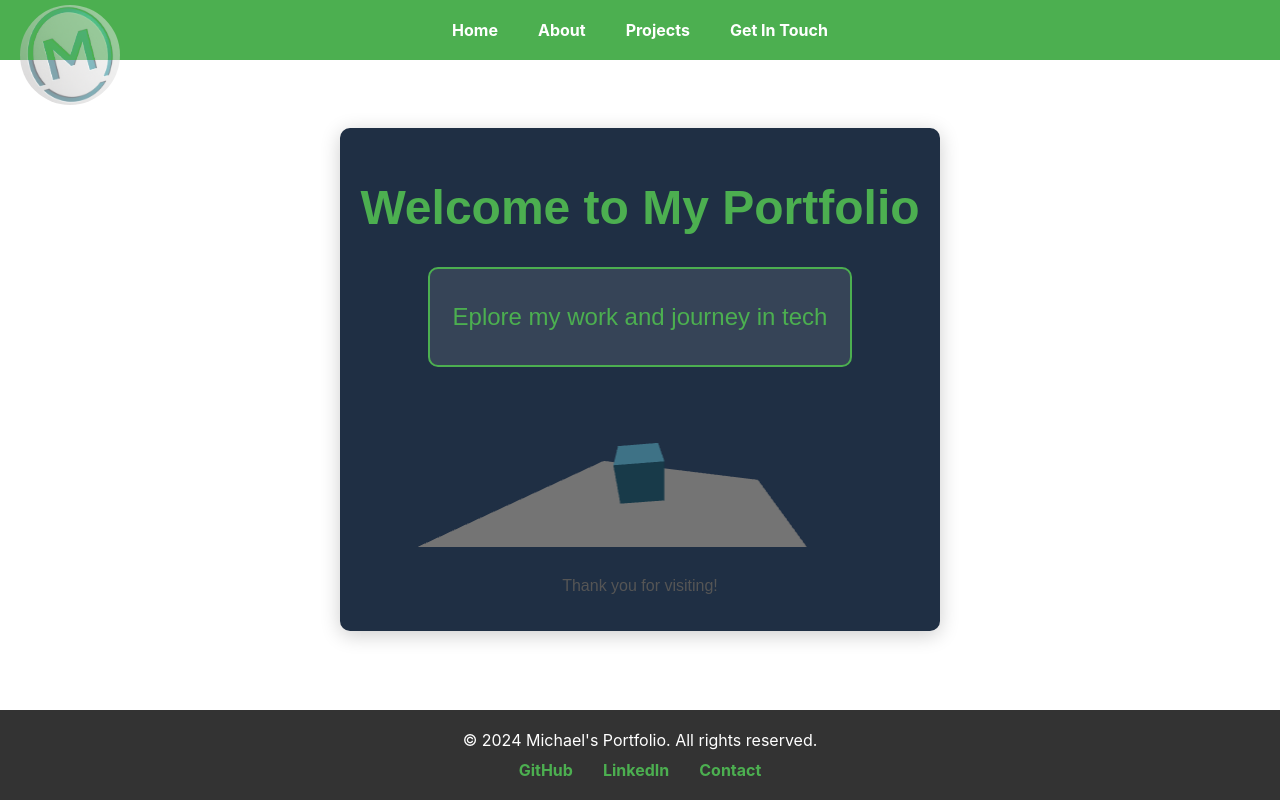
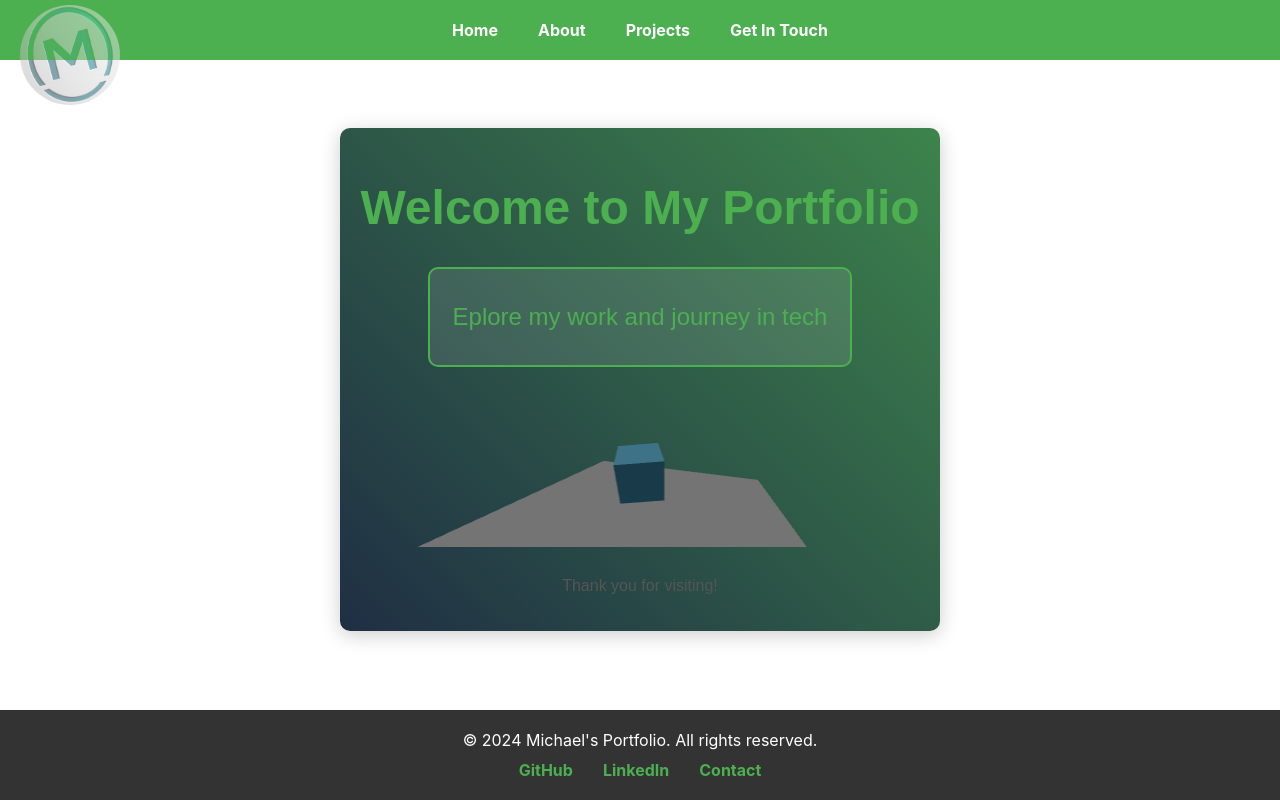
Before and after one commit to urenami/react-portfolio, a React (Create React App) app: page / in a window 1280 px wide. Built offline with nearby package versions, Linux system fonts and the light colour scheme.

Commit message:
added style animation

```diff
--- a/src/components/styles.css
+++ b/src/components/styles.css
@@ -1,5 +1,7 @@
 .home {
-  background-color: #1f2f44;
+  background: linear-gradient(45deg, #1f2f44, #1f2f44, #4CAF50);
+  background-size: 300% 300%;
+  animation: gradientAnimation 15s ease infinite;
   text-align: center;
   font-family: 'Arial', sans-serif;
   color: #333;
@@ -8,6 +10,18 @@
   padding: 20px;
   border-radius: 10px;
   box-shadow: 0 4px 20px rgba(0, 0, 0, 0.2);
+}
+
+@keyframes gradientAnimation {
+  0% {
+    background-position: 0% 50%;
+  }
+  50% {
+    background-position: 100% 50%;
+  }
+  100% {
+    background-position: 0% 50%;
+  }
 }
 
 .home-header {
```
